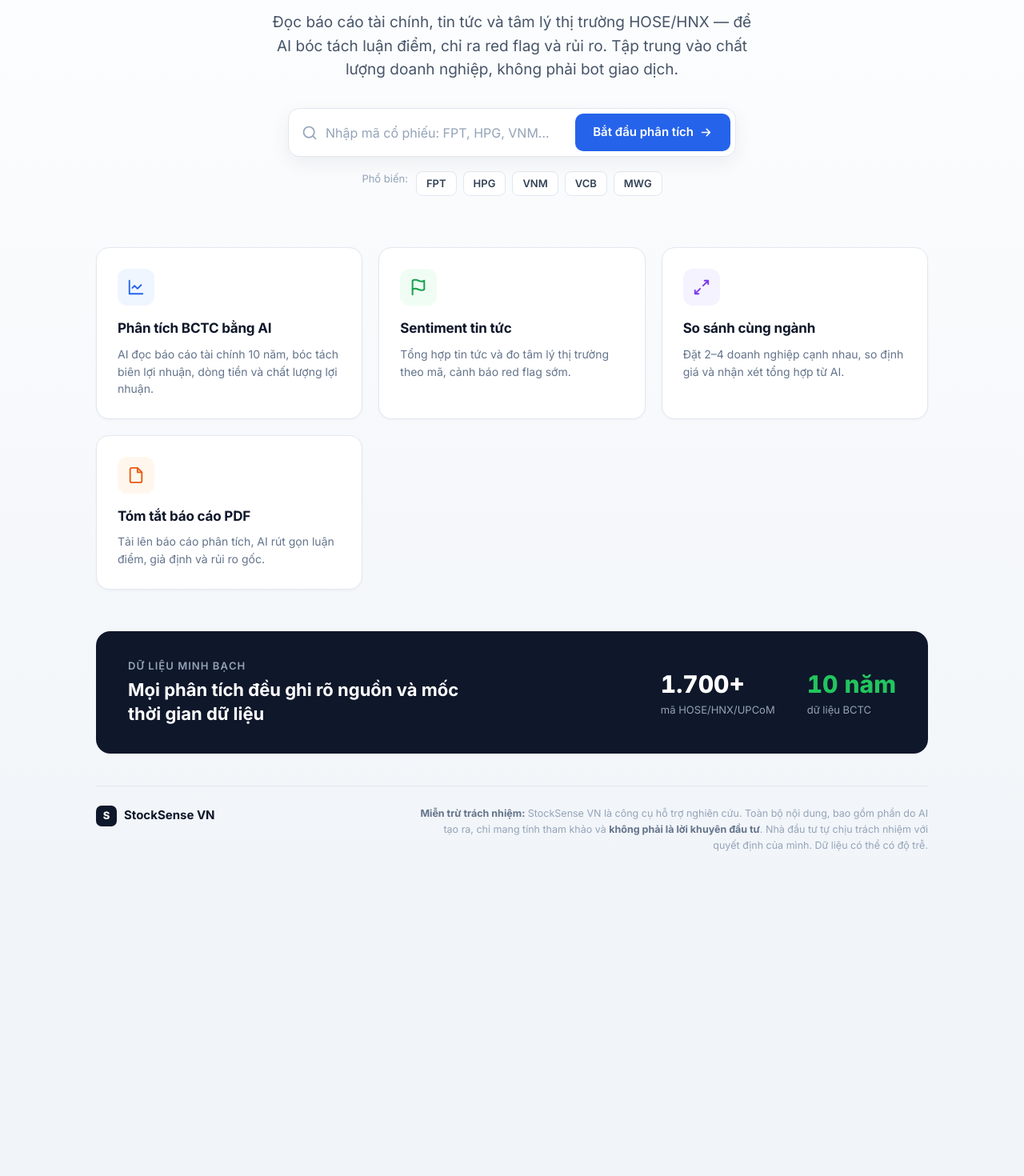
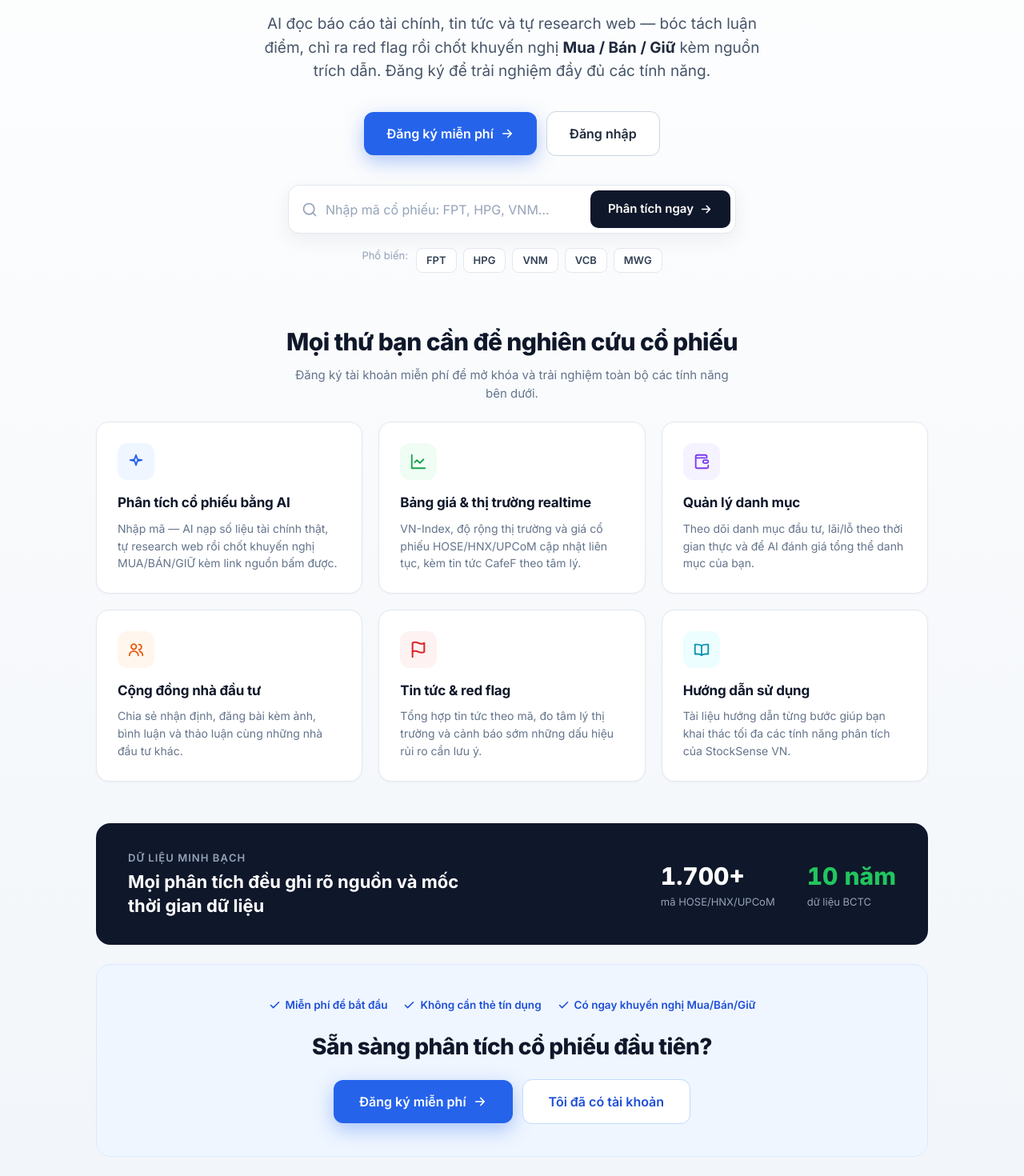
Before and after one commit to kevintruong0511/StockSense, a React (Vite) app in the folder frontend/: page / in a window 1280 px wide. Shown: the part 320-1790 px from the top of the page at 80% size. Before the commit the page ends 1427 px from the top, so only its background shows below. Built offline with nearby package versions, Linux system fonts and the light colour scheme; no server answers.

Commit message:
update landing page including register and overall layout

```diff
--- a/frontend/src/App.jsx
+++ b/frontend/src/App.jsx
@@ -33,6 +33,7 @@ export default function App() {
   const [aiEnabled, setAiEnabled] = useState(false)
   const [billing, setBilling] = useState(null) // { plan, planExpiresAt, usage:{...} }
   const [checkout, setCheckout] = useState({ plan: 'pro', cycle: 'monthly' })
+  const [authMode, setAuthMode] = useState('login') // 'login' | 'register' cho màn Auth
 
   // Khôi phục phiên từ token đã lưu, rồi áp deep-link: ?screen=dashboard
   // requestId chặn race khi boot() được gọi lại (nút "Thử lại") trong lúc lần gọi trước chưa xong.
@@ -139,6 +140,12 @@ export default function App() {
   // ---------- navigation ----------
   const go = useCallback((s) => setScreen(s), [])
 
+  // Mở màn đăng nhập/đăng ký ở đúng chế độ (login mặc định, register khi khách bấm "Đăng ký").
+  const goAuth = useCallback((mode = 'login') => {
+    setAuthMode(mode)
+    setScreen('auth')
+  }, [])
+
   // Mở màn thanh toán cho 1 gói + chu kỳ.
   const goCheckout = useCallback((plan, cycle = 'monthly') => {
     setCheckout({ plan, cycle })
@@ -215,10 +222,11 @@ export default function App() {
   if (screen === 'landing') {
     return (
       <Landing
-        onLogin={() => go('auth')}
+        onLogin={() => goAuth('login')}
+        onRegister={() => goAuth('register')}
         onPricing={() => go('pricing')}
-        onStart={guard(() => go('dashboard'))}
-        onSelectTicker={guard(() => go('dashboard'))}
+        onStart={() => (user ? go('dashboard') : goAuth('register'))}
+        onSelectTicker={() => (user ? go('dashboard') : goAuth('register'))}
       />
     )
   }
@@ -226,14 +234,14 @@ export default function App() {
   // ---------- bảng giá (công khai cho khách; bản trong app ở app shell) ----------
   if (screen === 'pricing' && !user) {
     return (
-      <Pricing variant="guest" currentPlan="free" onBack={() => go('landing')} onLogin={() => go('auth')} />
+      <Pricing variant="guest" currentPlan="free" onBack={() => go('landing')} onLogin={() => goAuth('login')} />
     )
   }
 
   // ---------- màn đăng nhập / đăng ký ----------
   // Yêu cầu đăng nhập cho màn trong app: chưa có user thì luôn hiện Auth.
   if (screen === 'auth' || (PROTECTED.includes(screen) && !user)) {
-    return <Auth onSuccess={onAuthSuccess} onLogo={() => go('landing')} />
+    return <Auth mode={authMode} onSuccess={onAuthSuccess} onLogo={() => go('landing')} />
   }
 
   // ---------- app shell ----------
--- a/frontend/src/screens/Landing.jsx
+++ b/frontend/src/screens/Landing.jsx
@@ -1,13 +1,68 @@
-import { Sparkle, Search, ArrowRight } from '../components/icons.jsx'
-import { features } from '../data/appData.js'
+import {
+  Sparkle,
+  Search,
+  ArrowRight,
+  LineChart,
+  Wallet,
+  Users,
+  Flag,
+  BookOpen,
+  Check,
+} from '../components/icons.jsx'
 
 const CHIPS = ['FPT', 'HPG', 'VNM', 'VCB', 'MWG']
 
-export default function Landing({ onLogin, onPricing, onStart, onSelectTicker }) {
+// Tính năng thật của app (khớp với sidebar: Trang chủ / Phân tích cổ phiếu / Danh mục / Cộng Đồng / Hướng dẫn).
+const FEATURES = [
+  {
+    icon: Sparkle,
+    iconColor: '#2563EB',
+    bg: '#EFF6FF',
+    title: 'Phân tích cổ phiếu bằng AI',
+    desc: 'Nhập mã — AI nạp số liệu tài chính thật, tự research web rồi chốt khuyến nghị MUA/BÁN/GIỮ kèm link nguồn bấm được.',
+  },
+  {
+    icon: LineChart,
+    iconColor: '#16A34A',
+    bg: '#F0FDF4',
+    title: 'Bảng giá & thị trường realtime',
+    desc: 'VN-Index, độ rộng thị trường và giá cổ phiếu HOSE/HNX/UPCoM cập nhật liên tục, kèm tin tức CafeF theo tâm lý.',
+  },
+  {
+    icon: Wallet,
+    iconColor: '#7C3AED',
+    bg: '#F5F3FF',
+    title: 'Quản lý danh mục',
+    desc: 'Theo dõi danh mục đầu tư, lãi/lỗ theo thời gian thực và để AI đánh giá tổng thể danh mục của bạn.',
+  },
+  {
+    icon: Users,
+    iconColor: '#EA580C',
+    bg: '#FFF7ED',
+    title: 'Cộng đồng nhà đầu tư',
+    desc: 'Chia sẻ nhận định, đăng bài kèm ảnh, bình luận và thảo luận cùng những nhà đầu tư khác.',
+  },
+  {
+    icon: Flag,
+    iconColor: '#DC2626',
+    bg: '#FEF2F2',
+    title: 'Tin tức & red flag',
+    desc: 'Tổng hợp tin tức theo mã, đo tâm lý thị trường và cảnh báo sớm những dấu hiệu rủi ro cần lưu ý.',
+  },
+  {
+    icon: BookOpen,
+    iconColor: '#0891B2',
+    bg: '#ECFEFF',
+    title: 'Hướng dẫn sử dụng',
+    desc: 'Tài liệu hướng dẫn từng bước giúp bạn khai thác tối đa các tính năng phân tích của StockSense VN.',
+  },
+]
+
+export default function Landing({ onLogin, onRegister, onPricing, onStart, onSelectTicker }) {
   return (
     <div className="flex min-h-screen flex-col bg-gradient-to-b from-white to-slate-100">
       {/* top bar */}
-      <header className="mx-auto flex w-full max-w-[1200px] items-center justify-between px-10 py-5">
+      <header className="mx-auto flex w-full max-w-[1200px] items-center justify-between px-10 py-5 max-sm:px-5">
         <div className="flex items-center gap-2.5">
           <div className="flex h-[34px] w-[34px] items-center justify-center rounded-[9px] bg-gradient-to-br from-blue-600 to-blue-700 text-base font-extrabold text-white">
             S
@@ -16,46 +71,63 @@ export default function Landing({ onLogin, onPricing, onStart, onSelectTicker })
             StockSense<span className="text-blue-600"> VN</span>
           </span>
         </div>
-        <nav className="flex items-center gap-7">
-          <span className="text-sm font-medium text-slate-600">Tính năng</span>
+        <nav className="flex items-center gap-2.5 sm:gap-4">
           <button
             onClick={onPricing}
-            className="text-sm font-medium text-slate-600 transition-colors hover:text-slate-900"
+            className="hidden text-sm font-medium text-slate-600 transition-colors hover:text-slate-900 sm:inline"
           >
             Bảng giá
           </button>
           <button
-            onClick={onPricing}
-            className="text-sm font-medium text-slate-600 transition-colors hover:text-slate-900"
+            onClick={onLogin}
+            className="rounded-[10px] border-[1.5px] border-slate-300 bg-white px-[18px] py-2.5 text-sm font-semibold text-slate-800 transition-colors hover:border-slate-400 hover:bg-slate-50 max-sm:px-3.5"
           >
-            Giá gói
+            Đăng nhập
           </button>
           <button
-            onClick={onLogin}
-            className="rounded-[9px] bg-slate-900 px-[18px] py-2.5 text-sm font-semibold text-white transition-colors hover:bg-slate-800"
+            onClick={onRegister}
+            className="rounded-[10px] bg-blue-600 px-[18px] py-2.5 text-sm font-semibold text-white shadow-[0_4px_14px_rgba(37,99,235,.35)] transition-colors hover:bg-blue-700 max-sm:px-3.5"
           >
-            Đăng nhập
+            Đăng ký
           </button>
         </nav>
       </header>
 
       {/* hero */}
-      <section className="mx-auto w-full max-w-[1000px] px-10 pb-10 pt-14 text-center">
+      <section className="mx-auto w-full max-w-[1000px] px-10 pb-10 pt-14 text-center max-sm:px-5">
         <div className="mb-[26px] inline-flex items-center gap-2 rounded-full border border-blue-100 bg-blue-50 px-3.5 py-1.5 text-[13px] font-semibold text-blue-600">
           <Sparkle size={15} />
-          Phân tích định tính bằng AI
+          Phân tích cổ phiếu Việt bằng AI
         </div>
         <h1 className="m-0 mb-5 text-[56px] font-extrabold leading-[1.05] tracking-[-0.03em] [text-wrap:balance] max-md:text-[40px]">
           Hiểu sâu cổ phiếu Việt
           <br />
           trước khi xuống tiền
         </h1>
-        <p className="mx-auto mb-[34px] max-w-[620px] text-[19px] leading-[1.55] text-slate-600 [text-wrap:pretty]">
-          Đọc báo cáo tài chính, tin tức và tâm lý thị trường HOSE/HNX — để AI bóc tách luận điểm,
-          chỉ ra red flag và rủi ro. Tập trung vào chất lượng doanh nghiệp, không phải bot giao dịch.
+        <p className="mx-auto mb-9 max-w-[640px] text-[19px] leading-[1.55] text-slate-600 [text-wrap:pretty]">
+          AI đọc báo cáo tài chính, tin tức và tự research web — bóc tách luận điểm, chỉ ra red flag
+          rồi chốt khuyến nghị <strong className="font-bold text-slate-800">Mua / Bán / Giữ</strong> kèm
+          nguồn trích dẫn. Đăng ký để trải nghiệm đầy đủ các tính năng.
         </p>
 
-        {/* ticker search */}
+        {/* CTA chính — làm nổi đăng ký & đăng nhập */}
+        <div className="mb-9 flex flex-wrap items-center justify-center gap-3">
+          <button
+            onClick={onRegister}
+            className="flex items-center gap-2 rounded-[12px] bg-blue-600 px-7 py-[15px] text-[16px] font-semibold text-white shadow-[0_8px_24px_rgba(37,99,235,.35)] transition-all hover:-translate-y-0.5 hover:bg-blue-700 hover:shadow-[0_12px_28px_rgba(37,99,235,.4)]"
+          >
+            Đăng ký miễn phí
+            <ArrowRight size={18} />
+          </button>
+          <button
+            onClick={onLogin}
+            className="rounded-[12px] border-[1.5px] border-slate-300 bg-white px-7 py-[15px] text-[16px] font-semibold text-slate-800 transition-colors hover:border-slate-400 hover:bg-slate-50"
+          >
+            Đăng nhập
+          </button>
+        </div>
+
+        {/* ticker search — bấm sẽ mời đăng ký để trải nghiệm */}
         <div className="relative mx-auto mb-[18px] max-w-[560px]">
           <div className="flex items-center gap-2.5 rounded-[14px] border-[1.5px] border-slate-200 bg-white p-1.5 pl-4 shadow-[0_8px_24px_rgba(15,23,42,.06)]">
             <Search size={20} className="text-slate-400" />
@@ -65,9 +137,9 @@ export default function Landing({ onLogin, onPricing, onStart, onSelectTicker })
             />
             <button
               onClick={onStart}
-              className="flex items-center gap-[7px] rounded-[10px] bg-blue-600 px-[22px] py-3 text-[15px] font-semibold text-white transition-colors hover:bg-blue-700 max-sm:px-4"
+              className="flex items-center gap-[7px] rounded-[10px] bg-slate-900 px-[22px] py-3 text-[15px] font-semibold text-white transition-colors hover:bg-slate-800 max-sm:px-4"
             >
-              Bắt đầu phân tích
+              Phân tích ngay
               <ArrowRight size={17} />
             </button>
           </div>
@@ -87,14 +159,22 @@ export default function Landing({ onLogin, onPricing, onStart, onSelectTicker })
       </section>
 
       {/* feature cards */}
-      <section className="mx-auto w-full max-w-[1120px] px-10 pb-5 pt-6">
-        <div className="grid grid-cols-[repeat(auto-fit,minmax(250px,1fr))] gap-5">
-          {features.map((f) => {
+      <section className="mx-auto w-full max-w-[1120px] px-10 pb-5 pt-6 max-sm:px-5">
+        <div className="mb-6 text-center">
+          <h2 className="m-0 text-[30px] font-extrabold tracking-[-0.02em] max-md:text-[24px]">
+            Mọi thứ bạn cần để nghiên cứu cổ phiếu
+          </h2>
+          <p className="mx-auto mt-2 max-w-[560px] text-[15px] text-slate-500">
+            Đăng ký tài khoản miễn phí để mở khóa và trải nghiệm toàn bộ các tính năng bên dưới.
+          </p>
+        </div>
+        <div className="grid grid-cols-[repeat(auto-fit,minmax(280px,1fr))] gap-5">
+          {FEATURES.map((f) => {
             const Icon = f.icon
             return (
               <div
                 key={f.title}
-                className="rounded-2xl border border-slate-200 bg-white p-[26px] shadow-[0_1px_3px_rgba(15,23,42,.04)]"
+                className="rounded-2xl border border-slate-200 bg-white p-[26px] shadow-[0_1px_3px_rgba(15,23,42,.04)] transition-shadow hover:shadow-[0_8px_24px_rgba(15,23,42,.08)]"
               >
                 <div
                   className="mb-4 flex h-[46px] w-[46px] items-center justify-center rounded-xl"
@@ -111,8 +191,8 @@ export default function Landing({ onLogin, onPricing, onStart, onSelectTicker })
       </section>
 
       {/* trust strip */}
-      <section className="mx-auto mt-8 w-full max-w-[1120px] px-10">
-        <div className="flex flex-wrap items-center justify-between gap-8 rounded-[18px] bg-slate-900 px-10 py-[34px]">
+      <section className="mx-auto mt-8 w-full max-w-[1120px] px-10 max-sm:px-5">
+        <div className="flex flex-wrap items-center justify-between gap-8 rounded-[18px] bg-slate-900 px-10 py-[34px] max-sm:px-6">
           <div>
             <div className="mb-1.5 text-[13px] font-semibold uppercase tracking-[0.08em] text-slate-400">
               Dữ liệu minh bạch
@@ -121,7 +201,7 @@ export default function Landing({ onLogin, onPricing, onStart, onSelectTicker })
               Mọi phân tích đều ghi rõ nguồn và mốc thời gian dữ liệu
             </div>
           </div>
-          <div className="flex gap-10">
+          <div className="flex gap-10 max-sm:gap-6">
             <div>
               <div className="tnum text-[30px] font-extrabold text-white">1.700+</div>
               <div className="text-[13px] text-slate-400">mã HOSE/HNX/UPCoM</div>
@@ -134,21 +214,53 @@ export default function Landing({ onLogin, onPricing, onStart, onSelectTicker })
         </div>
       </section>
 
-      {/* footer + disclaimer */}
-      <footer className="mx-auto mb-0 mt-auto w-full max-w-[1120px] p-10">
-        <div className="flex flex-wrap items-start justify-between gap-4 border-t border-slate-200 pt-6">
+      {/* CTA cuối — mời đăng ký trải nghiệm */}
+      <section className="mx-auto mt-6 w-full max-w-[1120px] px-10 max-sm:px-5">
+        <div className="flex flex-col items-center gap-5 rounded-[18px] border border-blue-100 bg-blue-50 px-10 py-10 text-center max-sm:px-6">
+          <div className="flex flex-wrap items-center justify-center gap-x-5 gap-y-1.5 text-[13.5px] font-semibold text-blue-700">
+            <span className="inline-flex items-center gap-1.5">
+              <Check size={15} /> Miễn phí để bắt đầu
+            </span>
+            <span className="inline-flex items-center gap-1.5">
+              <Check size={15} /> Không cần thẻ tín dụng
+            </span>
+            <span className="inline-flex items-center gap-1.5">
+              <Check size={15} /> Có ngay khuyến nghị Mua/Bán/Giữ
+            </span>
+          </div>
+          <h2 className="m-0 text-[28px] font-extrabold tracking-[-0.02em] max-md:text-[22px]">
+            Sẵn sàng phân tích cổ phiếu đầu tiên?
+          </h2>
+          <div className="flex flex-wrap items-center justify-center gap-3">
+            <button
+              onClick={onRegister}
+              className="flex items-center gap-2 rounded-[12px] bg-blue-600 px-8 py-[15px] text-[16px] font-semibold text-white shadow-[0_8px_24px_rgba(37,99,235,.35)] transition-all hover:-translate-y-0.5 hover:bg-blue-700"
+            >
+              Đăng ký miễn phí
+              <ArrowRight size={18} />
+            </button>
+            <button
+              onClick={onLogin}
+              className="rounded-[12px] border-[1.5px] border-blue-200 bg-white px-8 py-[15px] text-[16px] font-semibold text-blue-700 transition-colors hover:border-blue-300"
+            >
+              Tôi đã có tài khoản
+            </button>
+          </div>
+        </div>
+      </section>
+
+      {/* footer */}
+      <footer className="mx-auto mb-0 mt-auto w-full max-w-[1120px] p-10 max-sm:px-5">
+        <div className="flex flex-wrap items-center justify-between gap-4 border-t border-slate-200 pt-6">
           <div className="flex items-center gap-[9px]">
             <div className="flex h-[26px] w-[26px] items-center justify-center rounded-[7px] bg-slate-900 text-[13px] font-extrabold text-white">
               S
             </div>
             <span className="text-[15px] font-bold">StockSense VN</span>
           </div>
-          <p className="m-0 max-w-[640px] text-right text-[12.5px] leading-[1.6] text-slate-400">
-            <strong className="text-slate-500">Miễn trừ trách nhiệm:</strong> StockSense VN là công cụ
-            hỗ trợ nghiên cứu. Toàn bộ nội dung, bao gồm phần do AI tạo ra, chỉ mang tính tham khảo và{' '}
-            <strong className="text-slate-500">không phải là lời khuyên đầu tư</strong>. Nhà đầu tư tự
-            chịu trách nhiệm với quyết định của mình. Dữ liệu có thể có độ trễ.
-          </p>
+          <span className="text-[13px] text-slate-400">
+            Công cụ phân tích cổ phiếu Việt Nam có sự hỗ trợ của AI.
+          </span>
         </div>
       </footer>
     </div>
```
Also changed, not shown: 1 other file (tests, documents, lock files or other folders).
